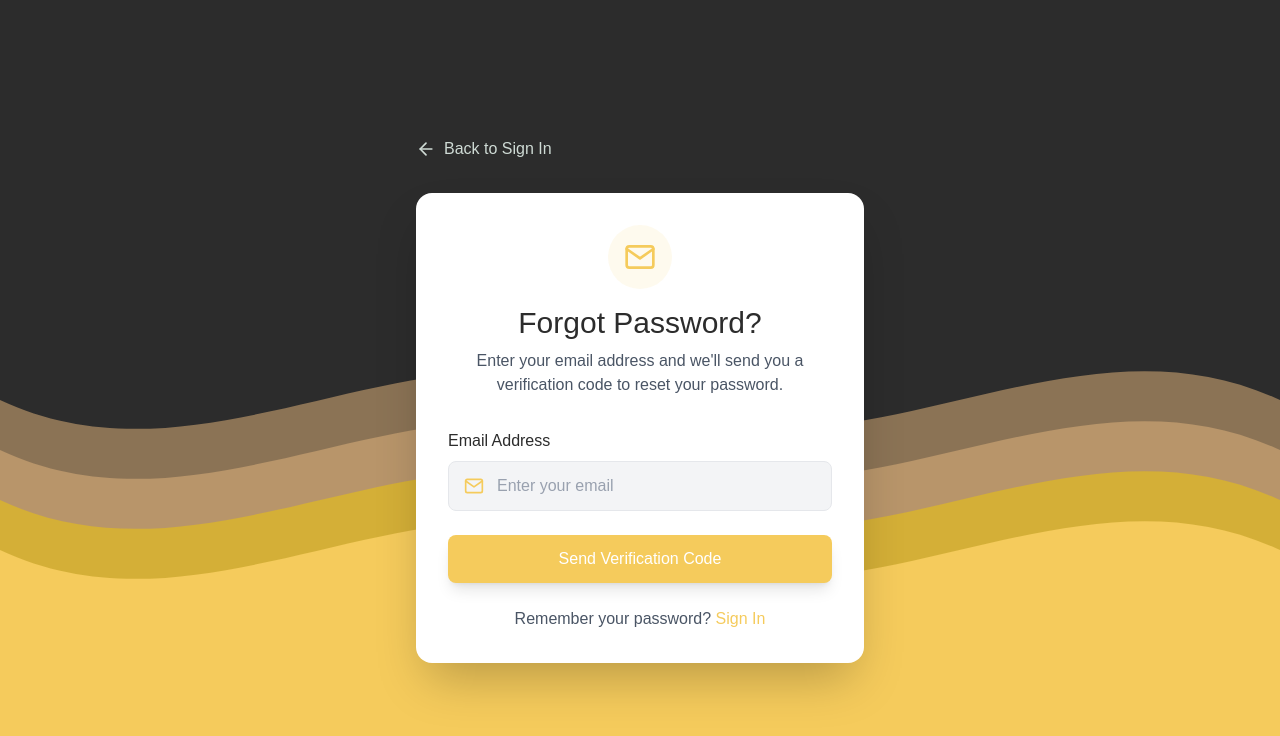
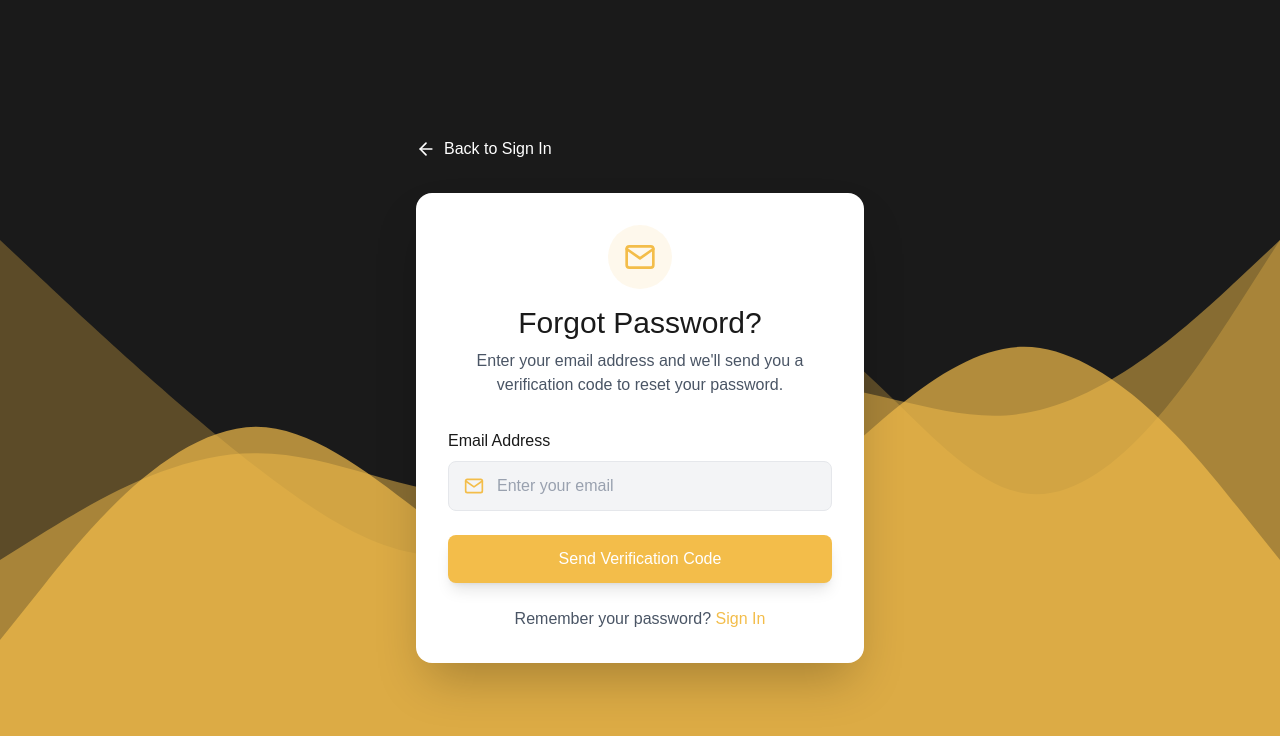
Before and after one commit to Osaid-Raddad/PC-Builder, a React (Vite) app in the folder FrontEnd/Website/: page /forgot-password in a window 1280 px wide. Shown: the top 736 px of the page. Built offline with nearby package versions, Linux system fonts and the light colour scheme; a web font is replaced by a local one.

Commit message:
Fix Forgot and Reset Pages Background

```diff
--- a/FrontEnd/Website/src/pages/user/auth/ForgotPassword.jsx
+++ b/FrontEnd/Website/src/pages/user/auth/ForgotPassword.jsx
@@ -33,39 +33,30 @@ const ForgotPassword = () => {
   };
 
   return (
-    <div className="min-h-screen bg-[#2c2c2c] flex items-center justify-center p-4 relative overflow-hidden">
-      {/* Wavy Background - Matching SignIn/SignUp */}
-      <div className="absolute inset-0 overflow-hidden">
+    <div className="relative min-h-screen overflow-hidden flex items-center justify-center" style={{ backgroundColor: '#1A1A1A' }}>
+      {/* Wave Background - Matching SignIn/SignUp */}
+      <div className="absolute inset-0 z-0">
         <svg
-          className="absolute bottom-0 left-0 w-full h-full"
-          viewBox="0 0 1440 800"
+          className="absolute bottom-0 w-full h-full"
+          viewBox="0 0 1440 320"
           preserveAspectRatio="none"
-          xmlns="http://www.w3.org/2000/svg"
+          style={{ height: '100%' }}
         >
-          {/* Dark Gold Wave - Bottom */}
           <path
-            d="M0,400 C240,500 480,300 720,400 C960,500 1200,300 1440,400 L1440,800 L0,800 Z"
-            fill="#8B7355"
-            opacity="1"
-          />
-          {/* Medium Gold Wave - Middle */}
+            fill="#F3BD4A"
+            fillOpacity="0.3"
+            d="M0,96L48,112C96,128,192,160,288,186.7C384,213,480,235,576,213.3C672,192,768,128,864,128C960,128,1056,192,1152,197.3C1248,203,1344,149,1392,122.7L1440,96L1440,320L1392,320C1344,320,1248,320,1152,320C1056,320,960,320,864,320C768,320,672,320,576,320C480,320,384,320,288,320C192,320,96,320,48,320L0,320Z"
+          ></path>
           <path
-            d="M0,450 C240,550 480,350 720,450 C960,550 1200,350 1440,450 L1440,800 L0,800 Z"
-            fill="#B8956A"
-            opacity="1"
-          />
-          {/* Light Gold Wave - Top */}
+            fill="#F3BD4A"
+            fillOpacity="0.5"
+            d="M0,224L48,213.3C96,203,192,181,288,181.3C384,181,480,203,576,197.3C672,192,768,160,864,154.7C960,149,1056,171,1152,165.3C1248,160,1344,128,1392,112L1440,96L1440,320L1392,320C1344,320,1248,320,1152,320C1056,320,960,320,864,320C768,320,672,320,576,320C480,320,384,320,288,320C192,320,96,320,48,320L0,320Z"
+          ></path>
           <path
-            d="M0,500 C240,600 480,400 720,500 C960,600 1200,400 1440,500 L1440,800 L0,800 Z"
-            fill="#D4AF37"
-            opacity="1"
-          />
-          {/* Brightest Gold Wave - Front */}
-          <path
-            d="M0,550 C240,650 480,450 720,550 C960,650 1200,450 1440,550 L1440,800 L0,800 Z"
-            fill="#F5CB5C"
-            opacity="1"
-          />
+            fill="#F3BD4A"
+            fillOpacity="0.7"
+            d="M0,256L48,234.7C96,213,192,171,288,170.7C384,171,480,213,576,229.3C672,245,768,235,864,208C960,181,1056,139,1152,138.7C1248,139,1344,181,1392,202.7L1440,224L1440,320L1392,320C1344,320,1248,320,1152,320C1056,320,960,320,864,320C768,320,672,320,576,320C480,320,384,320,288,320C192,320,96,320,48,320L0,320Z"
+          ></path>
         </svg>
       </div>
 
@@ -73,7 +64,7 @@ const ForgotPassword = () => {
         {/* Back to Sign In */}
         <Link
           to="/signin"
-          className="inline-flex items-center gap-2 text-[#CFDBD5] hover:text-[#F5CB5C] transition-colors mb-8"
+          className="inline-flex items-center gap-2 text-white hover:text-[#F3BD4A] transition-colors mb-8"
         >
           <FiArrowLeft size={20} />
           <span>Back to Sign In</span>
@@ -83,10 +74,10 @@ const ForgotPassword = () => {
         <div className="bg-white rounded-2xl shadow-2xl p-8">
           {/* Header */}
           <div className="text-center mb-8">
-            <div className="inline-flex items-center justify-center w-16 h-16 bg-[#F5CB5C]/10 rounded-full mb-4">
-              <FiMail className="text-[#F5CB5C]" size={32} />
+            <div className="inline-flex items-center justify-center w-16 h-16 bg-[#F3BD4A]/10 rounded-full mb-4">
+              <FiMail className="text-[#F3BD4A]" size={32} />
             </div>
-            <h2 className="text-3xl font-bold text-[#2c2c2c] mb-2">
+            <h2 className="text-3xl font-bold text-[#1A1A1A] mb-2">
               Forgot Password?
             </h2>
             <p className="text-gray-600">
@@ -98,11 +89,11 @@ const ForgotPassword = () => {
           <form onSubmit={handleSubmit(onSubmit)} className="space-y-6">
             {/* Email Input */}
             <div>
-              <label className="block text-[#2c2c2c] font-medium mb-2">
+              <label className="block text-[#1A1A1A] font-medium mb-2">
                 Email Address
               </label>
               <div className="relative">
-                <FiMail className="absolute left-4 top-1/2 -translate-y-1/2 text-[#F5CB5C]" size={20} />
+                <FiMail className="absolute left-4 top-1/2 -translate-y-1/2 text-[#F3BD4A]" size={20} />
                 <input
                   type="email"
                   {...register('email', {
@@ -112,7 +103,7 @@ const ForgotPassword = () => {
                       message: 'Invalid email address',
                     },
                   })}
-                  className="w-full pl-12 pr-4 py-3 bg-gray-100 border border-gray-200 rounded-lg text-[#2c2c2c] placeholder-gray-400 focus:outline-none focus:border-[#F5CB5C] focus:bg-white transition-colors"
+                  className="w-full pl-12 pr-4 py-3 bg-gray-100 border border-gray-200 rounded-lg text-[#1A1A1A] placeholder-gray-400 focus:outline-none focus:border-[#F3BD4A] focus:bg-white transition-colors"
                   placeholder="Enter your email"
                 />
               </div>
@@ -125,7 +116,7 @@ const ForgotPassword = () => {
             <button
               type="submit"
               disabled={isLoading}
-              className="w-full bg-[#F5CB5C] text-white py-3 rounded-lg font-semibold hover:bg-[#e6bc4a] transition-all disabled:opacity-50 disabled:cursor-not-allowed shadow-lg hover:shadow-xl"
+              className="w-full bg-[#F3BD4A] text-white py-3 rounded-lg font-semibold hover:bg-[#e6bc4a] transition-all disabled:opacity-50 disabled:cursor-not-allowed shadow-lg hover:shadow-xl"
             >
               {isLoading ? 'Sending...' : 'Send Verification Code'}
             </button>
@@ -137,7 +128,7 @@ const ForgotPassword = () => {
               Remember your password?{' '}
               <Link
                 to="/signin"
-                className="text-[#F5CB5C] hover:underline font-medium"
+                className="text-[#F3BD4A] hover:underline font-medium"
               >
                 Sign In
               </Link>
```
Also changed, not shown: FrontEnd/Website/src/pages/user/auth/ResetPassword.jsx (+34 -43 lines).
